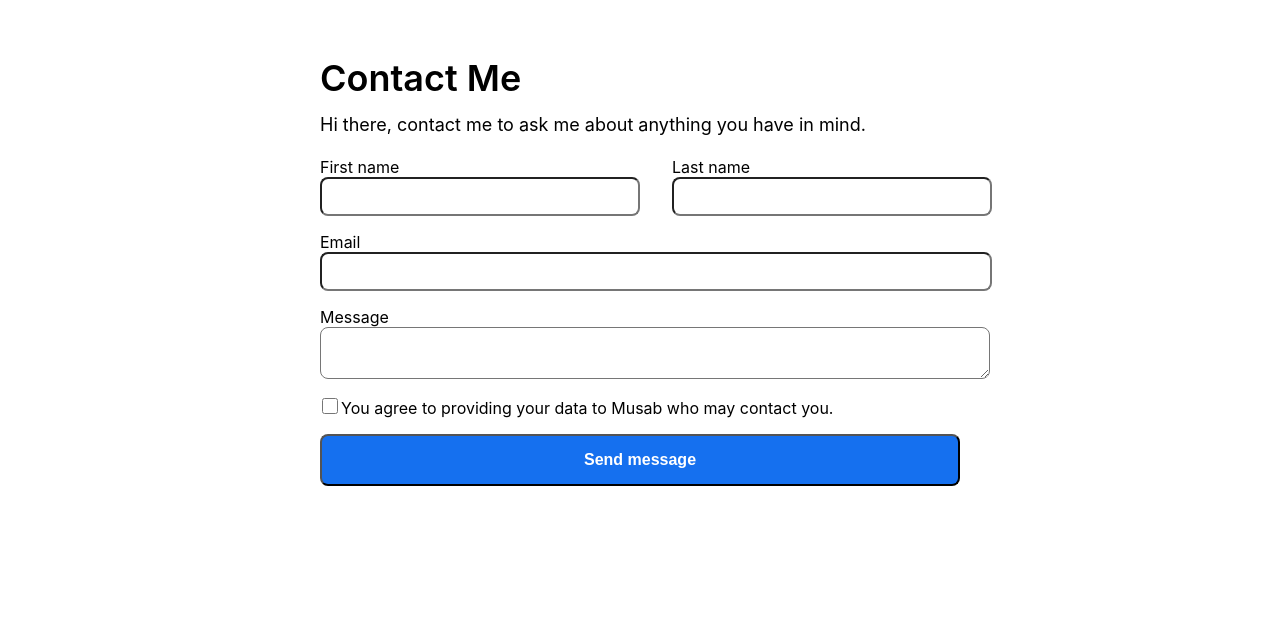
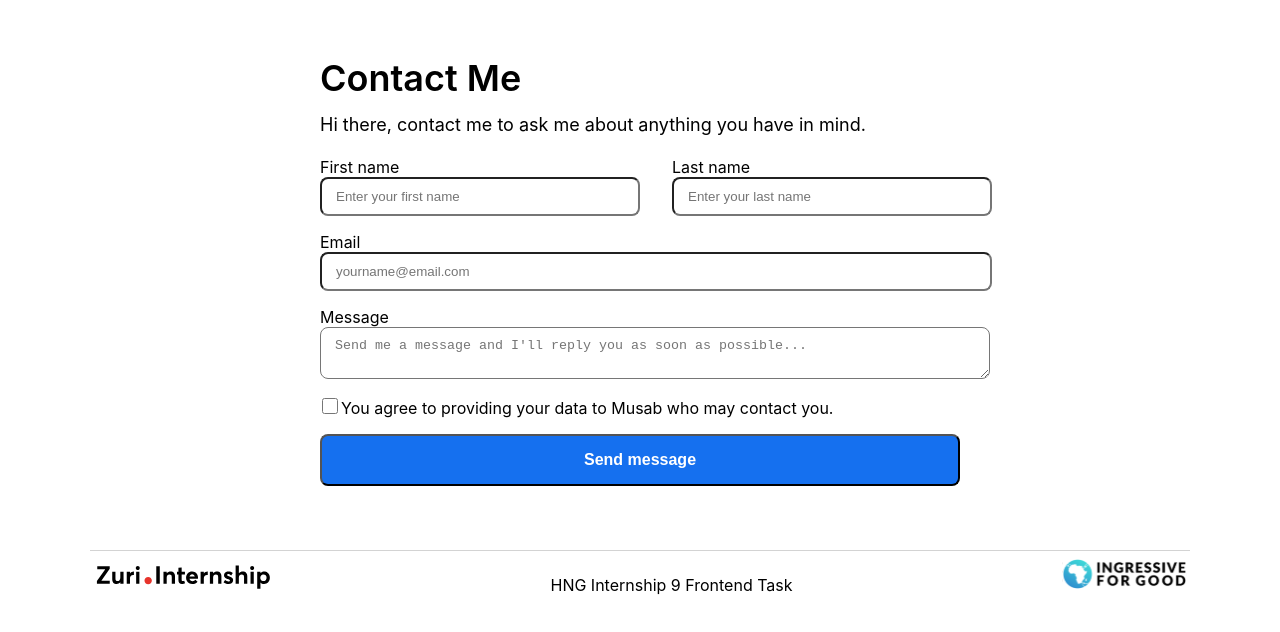
Before and after one commit to Musab1258/hng-front-end-satge1-task, a React (Create React App) app: page /contact in a window 1280 px wide. Shown: the top 632 px of the page. Built offline with nearby package versions, Linux system fonts and the light colour scheme.

Commit message:
feat: added footer to the contact page and placeholders to its input

```diff
--- a/src/components/contact/contact.js
+++ b/src/components/contact/contact.js
@@ -1,8 +1,11 @@
 import './Contact.css';
+import Footer from "../footer/Footer";
+
 
 
 function Contact() {
   return (
+    <div>
       <div className='contact'>
         <div className='heading'>
           <h1 className='heading-h1'>Contact Me</h1>
@@ -14,26 +17,38 @@ function Contact() {
             <label>
               First name
             </label>
-          <input id="first_name" className='entry' />
+            <input id="first_name"
+                   placeholder="Enter your first name"
+                   className='entry'
+            />
             </div>
             <div className='form-entries lst-name'>
               <label>
                 Last name
               </label>
-            <input id="last_name" className='entry' />
+              <input id="last_name"
+                     placeholder="Enter your last name"
+                     className='entry'
+              />
             </div>
           </div>
           <div className='form-entries' >
             <label>
               Email
             </label>
-          <input id="email" className='entry' />
+            <input id="email"
+                   placeholder="yourname@email.com"
+                   className='entry'
+            />
           </div>
           <div className='form-entries'>
             <label>
               Message
             </label>
-          <textarea id="message" className='entry' />
+            <textarea id="message"
+                      placeholder="Send me a message and I'll reply you as soon as possible..."
+                      className='entry'
+            />
           </div>
           <div>
             <input type="checkbox" className='checkbox' />
@@ -44,6 +59,9 @@ function Contact() {
           </div>
         </form>
       </div>
+
+      <Footer />
+    </div>
       )
 }
 
```
Lines whose indentation alone changed are shown as unchanged.
